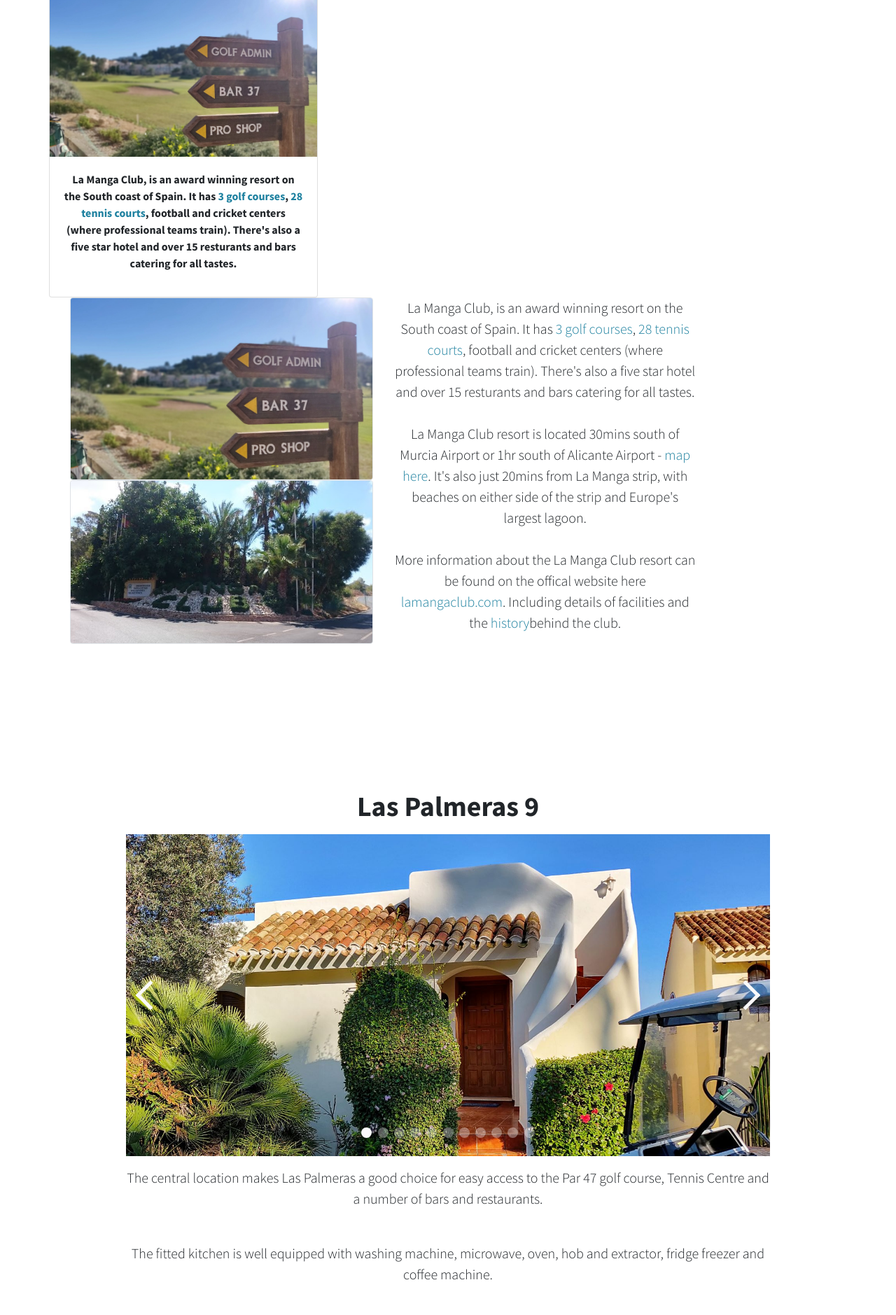
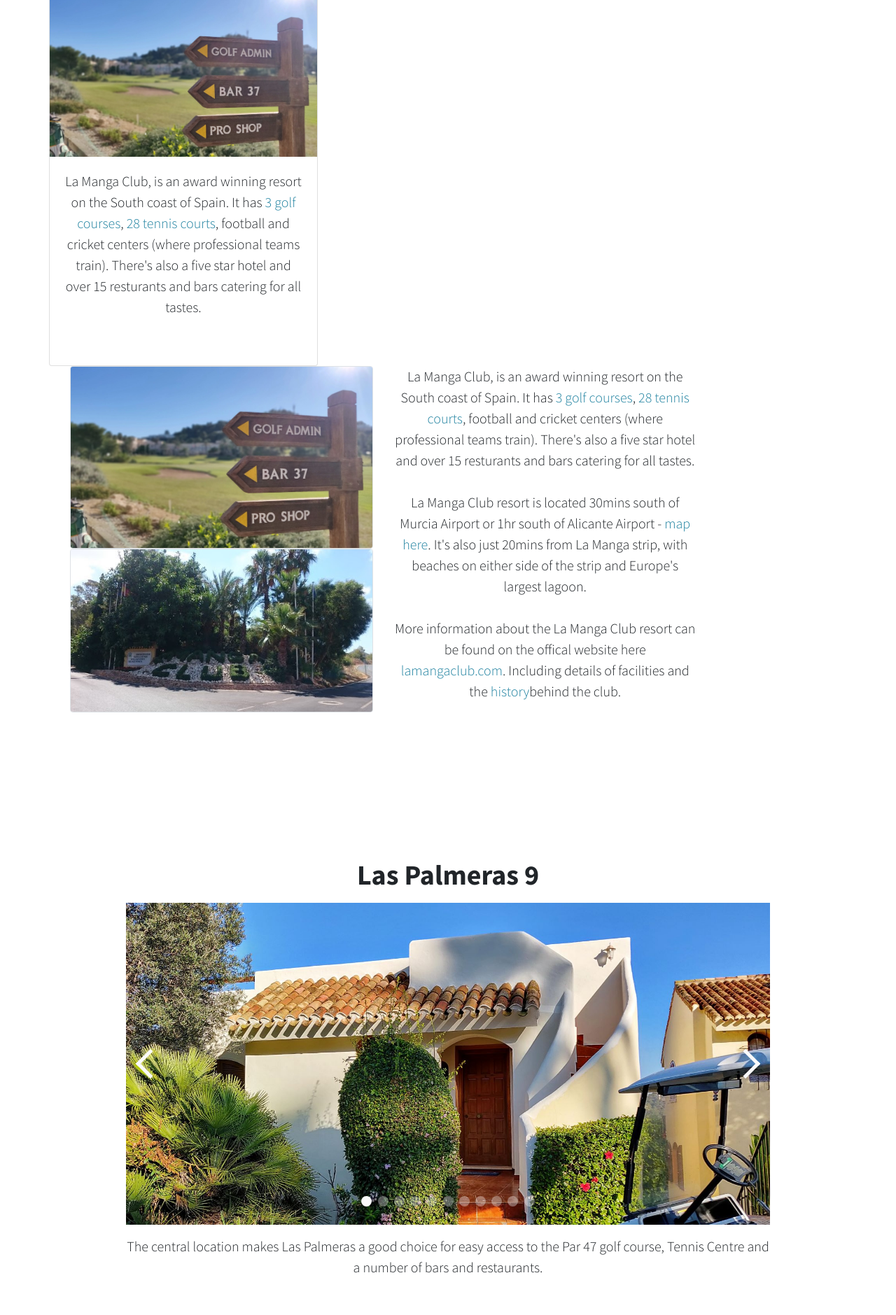
Before and after one commit to richsteer/richsteer.github.io, a Jekyll site: the page built from index.html, in a window 1280 px wide. Shown: the part 1522-3401 px from the top of the page at 70% size. Built offline with Jekyll 4.4.1, drawn with Linux system fonts in a browser that asks for light colours.

Commit message:
Update index.html

```diff
--- a/index.html
+++ b/index.html
@@ -28,7 +28,7 @@
               <img src="assets/img/la-manga-club-north-course-signpost.jpg" class="card-img-top" alt="..">
               <div class="card-body">
                 <!--<h5 class="card-title">Card title</h5>-->
-                <p class="">La Manga Club, is an award winning resort on the South coast of Spain. It has <a href="https://lamangaclub.com/en/sports/golf" class="link-primary" target="_blank">3 golf courses</a>, <a href="https://lamangaclub.com/en/sports/tennis" class="link-primary" target="_blank">28 tennis courts</a>, football and cricket centers (where professional teams train). There's also a five star hotel and over 15 resturants and bars catering for all tastes.</p>
+                <p class="lead mb-5">La Manga Club, is an award winning resort on the South coast of Spain. It has <a href="https://lamangaclub.com/en/sports/golf" class="link-primary" target="_blank">3 golf courses</a>, <a href="https://lamangaclub.com/en/sports/tennis" class="link-primary" target="_blank">28 tennis courts</a>, football and cricket centers (where professional teams train). There's also a five star hotel and over 15 resturants and bars catering for all tastes.</p>
                 <!--<a href="#" class="btn btn-primary">Go somewhere</a>-->
               </div>
             </div>
```
